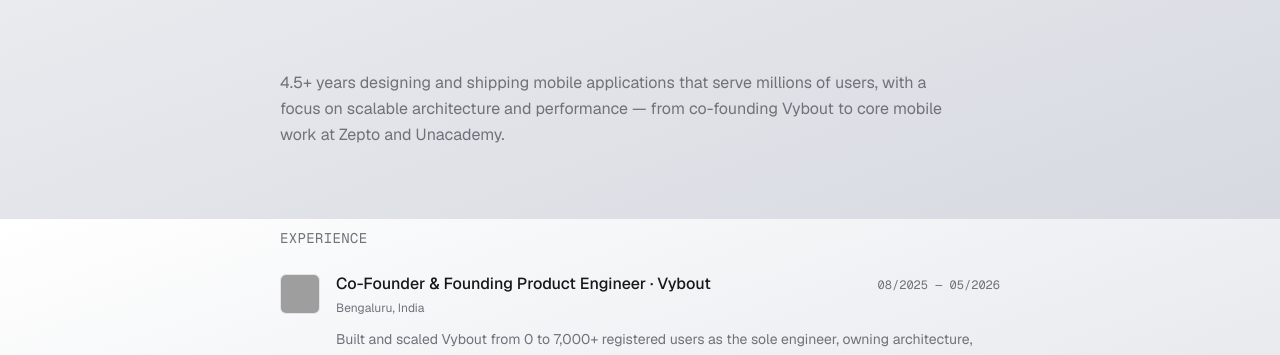
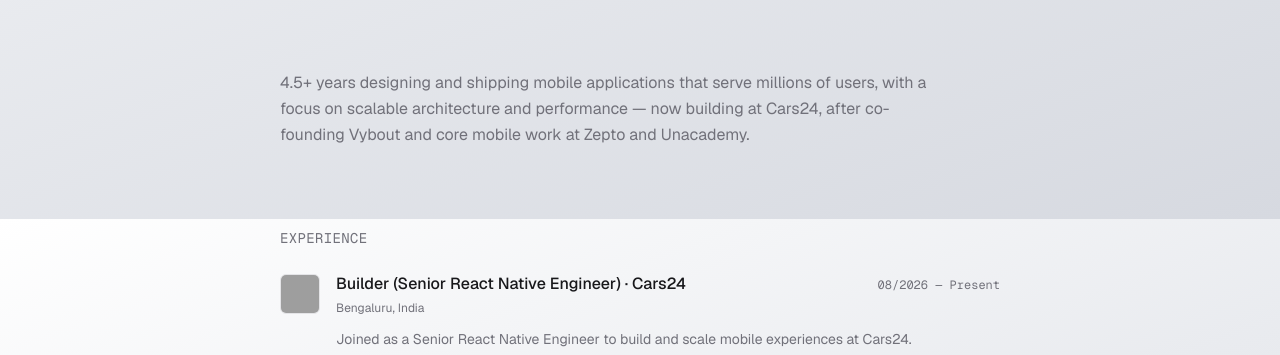
Before and after one commit to hardikhere/portfolio, a Next.js app: page / in a window 1280 px wide. Shown: the part 581-936 px from the top of the page. Built offline with nearby package versions, Linux system fonts and the light colour scheme; no server answers; grey boxes are pictures that could not be loaded.

Commit message:
new career

```diff
--- a/next.config.ts
+++ b/next.config.ts
@@ -23,6 +23,10 @@
         protocol: "https",
         hostname: "encrypted-tbn0.gstatic.com",
       },
+      {
+        protocol: "https",
+        hostname: "etimg.etb2bimg.com",
+      },
     ],
   },
 };
--- a/src/app/layout.tsx
+++ b/src/app/layout.tsx
@@ -28,6 +28,7 @@
     "React Native Developer",
     "Mobile Engineer Bengaluru",
     "Senior Software Engineer",
+    "Cars24",
     "Vybout",
     "Zepto",
     "Unacademy",
@@ -92,9 +93,10 @@
   sameAs: [GITHUB_URL, MEDIUM_URL, X_URL],
   worksFor: {
     "@type": "Organization",
-    name: "Vybout",
+    name: "Cars24",
   },
   alumniOf: [
+    { "@type": "Organization", name: "Vybout" },
     { "@type": "Organization", name: "Zepto" },
     { "@type": "Organization", name: "Unacademy" },
     { "@type": "Organization", name: "Mosaic Wellness" },
--- a/src/components/About.tsx
+++ b/src/components/About.tsx
@@ -4,8 +4,8 @@
       <p className="max-w-2xl text-base leading-relaxed text-muted">
         4.5+ years designing and shipping mobile applications that serve
         millions of users, with a focus on scalable architecture and
-        performance — from co-founding Vybout to core mobile work at Zepto
-        and Unacademy.
+        performance — now building at Cars24, after co-founding Vybout and
+        core mobile work at Zepto and Unacademy.
       </p>
     </section>
   );
--- a/src/data/experience.ts
+++ b/src/data/experience.ts
@@ -10,10 +10,20 @@
 
 export const experience: ExperienceEntry[] = [
   {
+    role: "Builder (Senior React Native Engineer)",
+    company: "Cars24",
+    logo: "https://etimg.etb2bimg.com/photo/128114899.cms",
+    period: "08/2026 — Present",
+    location: "Bengaluru, India",
+    highlights: [
+      "Joined as a Senior React Native Engineer to build and scale mobile experiences at Cars24.",
+    ],
+  },
+  {
     role: "Co-Founder & Founding Product Engineer",
     company: "Vybout",
     logo: "https://imagedelivery.net/bN8wtBatORoBF6VNcDJRLQ/3b735fe9-51e0-4bfa-aab0-fb8ae76ae400/public",
-    period: "08/2025 — 05/2026",
+    period: "08/2025 — 08/2026",
     location: "Bengaluru, India",
     highlights: [
       "Built and scaled Vybout from 0 to 7,000+ registered users as the sole engineer, owning architecture, mobile, backend, and production operations.",
--- a/src/data/watching.ts
+++ b/src/data/watching.ts
@@ -16,6 +16,8 @@
       { title: "Avatar: The Last Airbender" },
       { title: "Demon Slayer" },
       { title: "Death Note" },
+      { title: "Vinland Saga", favorite: true },
+      { title: "Fullmetal Alchemist: Brotherhood" },
       { title: "Dr. House" },
     ],
   },
--- a/src/lib/site.ts
+++ b/src/lib/site.ts
@@ -2,7 +2,7 @@
 export const SITE_NAME = "Hardik Khanchandani";
 export const SITE_TITLE = "Hardik Khanchandani — Senior React Native Engineer";
 export const SITE_DESCRIPTION =
-  "Hardik Khanchandani is a Senior React Native Engineer in Bengaluru, India, with 4.5+ years building mobile apps used by millions. Co-Founder of Vybout; previously at Zepto and Unacademy. Explore his experience, writing, and photography.";
+  "Hardik Khanchandani is a Senior React Native Engineer in Bengaluru, India, with 4.5+ years building mobile apps used by millions. Currently at Cars24; previously co-founded Vybout, and worked at Zepto and Unacademy. Explore his experience, writing, and photography.";
 
 export const PROFILE_PHOTO =
   "https://imagedelivery.net/bN8wtBatORoBF6VNcDJRLQ/0a728240-f029-4241-e003-cf220f9aab00/public";
```
